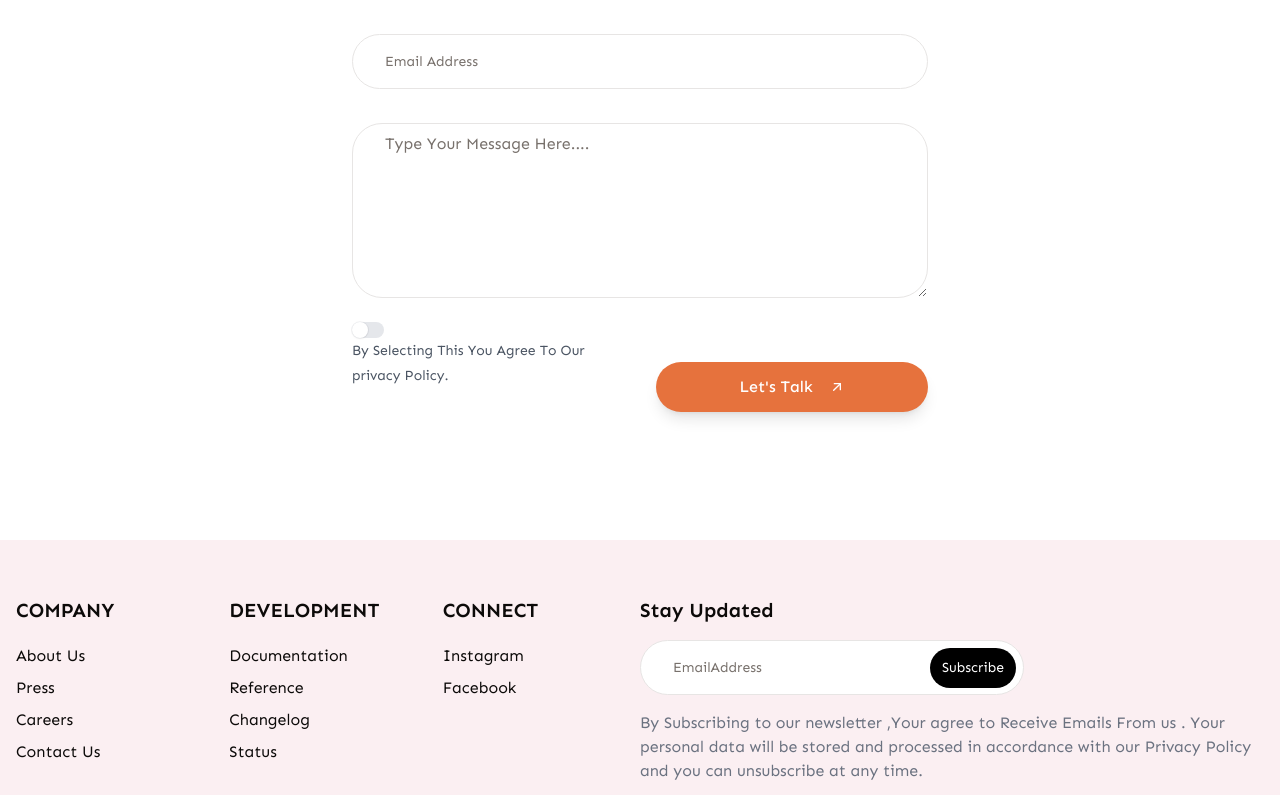
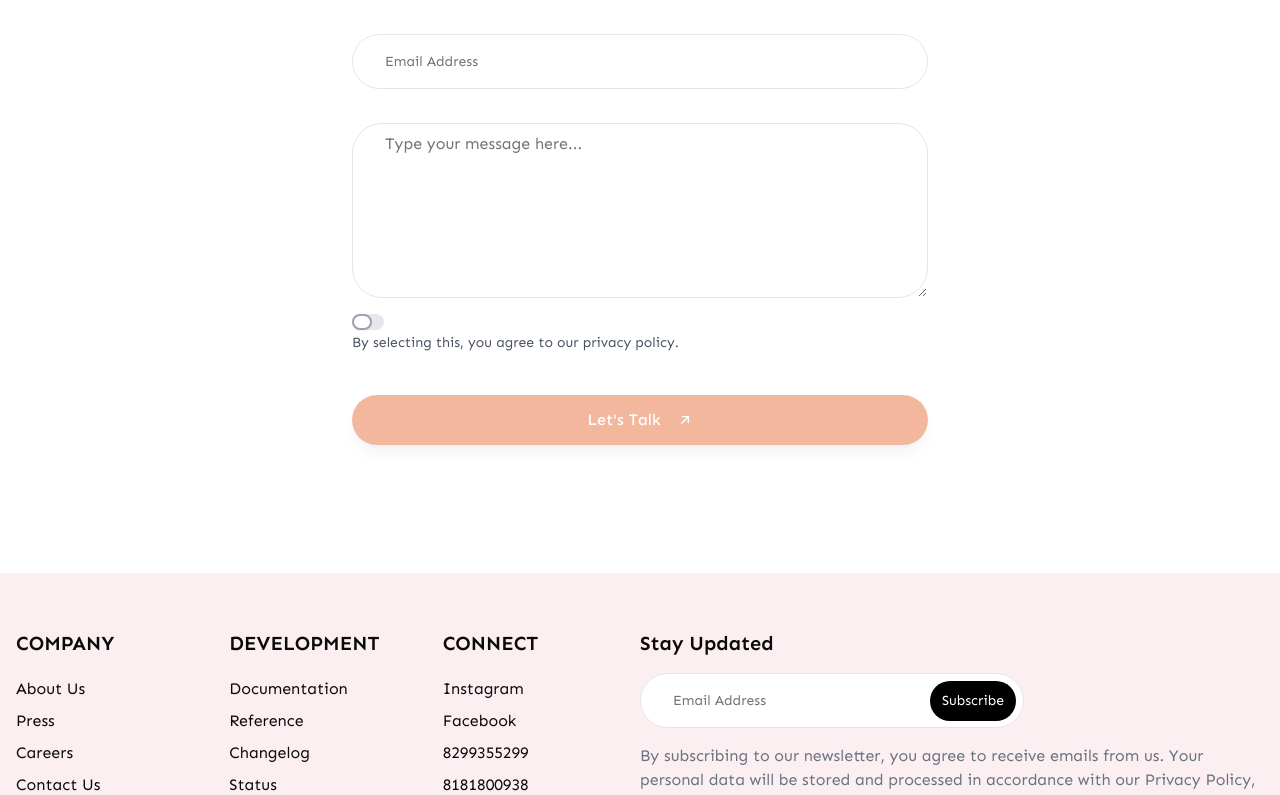
Before and after one commit to abdulrr25/Interior-Designer, a Next.js app: page /contact in a window 1280 px wide. Shown: the part 540-1335 px from the top of the page. Built offline with nearby package versions, Linux system fonts and the light colour scheme.

Commit message:
made the contact page

```diff
--- /dev/null
+++ b/app/api/contact/route.jsx
@@ -0,0 +1,51 @@
+import nodemailer from "nodemailer";
+
+export async function POST(request) {
+  try {
+    // Parse the request body
+    const { firstName, lastName, company, email, message } = await request.json();
+
+    // Validate required fields
+    if (!firstName || !lastName || !email || !message) {
+      return new Response(
+        JSON.stringify({ error: "All required fields must be filled out." }),
+        { status: 400 }
+      );
+    }
+
+    // Create a transporter object using your email service credentials
+    const transporter = nodemailer.createTransport({
+      service: "gmail", // You can replace it with your email service provider
+      auth: {
+        user: process.env.GMAIL_USER, // Your Gmail address from environment variables
+        pass: process.env.GMAIL_PASS, // Your Gmail app password
+      },
+    });
+
+    // Configure the email to be sent
+    const mailOptions = {
+      from: email, // The sender's email
+      to: "newrangolibuildersnrb@gmail.com", // Your email address
+      subject: `New Contact Form Submission from ${firstName} ${lastName}`,
+      text: `
+        Name: ${firstName} ${lastName}
+        Company: ${company}
+        Email: ${email}
+        Message: ${message}
+      `,
+    };
+
+    // Send the email
+    await transporter.sendMail(mailOptions);
+
+    // Return a success response
+    return new Response(JSON.stringify({ success: true, message: "Email sent successfully!" }), {
+      status: 200,
+    });
+  } catch (error) {
+    console.error("Error in sending email:", error);
+    return new Response(JSON.stringify({ success: false, error: error.message }), {
+      status: 500,
+    });
+  }
+}
--- a/app/contact/page.jsx
+++ b/app/contact/page.jsx
@@ -1,87 +1,158 @@
-"use client"
+"use client";
 
-import { Input } from "@/components/ui/input"
-import { Textarea } from "@/components/ui/textarea"
-import { Switch } from "@headlessui/react"
-import { Button } from "@/components/ui/button"
-import { TbArrowUpRight } from "react-icons/tb"
-import { useState } from "react"
+import { useState } from "react";
+import { Input } from "@/components/ui/input";
+import { Textarea } from "@/components/ui/textarea";
+import { Switch } from "@headlessui/react";
+import { Button } from "@/components/ui/button";
+import { TbArrowUpRight } from "react-icons/tb";
 
-function classNames(...classes){
-  return classes.filter(Boolean).join(' ')
+function classNames(...classes) {
+  return classes.filter(Boolean).join(" ");
 }
 
+export default function Contact() {
+  const [formData, setFormData] = useState({
+    firstName: "",
+    lastName: "",
+    company: "",
+    email: "",
+    message: "",
+  });
 
-export default function Contact(){
-  const [agreed,setAgreed] =useState(false)
+  const [agreed, setAgreed] = useState(false);
+
+  const handleChange = (e) => {
+    const { id, value } = e.target;
+    setFormData({ ...formData, [id]: value });
+  };
+
+  const handleSubmit = async (e) => {
+    e.preventDefault();
+
+    try {
+      const response = await fetch("/api/contact", {
+        method: "POST",
+        headers: {
+          "Content-Type": "application/json",
+        },
+        body: JSON.stringify(formData),
+      });
+
+      if (response.ok) {
+        alert("Your message has been sent successfully!");
+        setFormData({
+          firstName: "",
+          lastName: "",
+          company: "",
+          email: "",
+          message: "",
+        });
+      } else {
+        const errorData = await response.json();
+        alert(`Error: ${errorData.error}`);
+      }
+    } catch (error) {
+      console.error("Error submitting form:", error);
+      alert("An error occurred. Please try again.");
+    }
+  };
 
   return (
-    <div className="px-6 py-24 sm:py-32 lg:px-8 ">
-      <div className="mx-auto max-w-2xl text-center ">
-        <h2 className="text-3xl font-bold tracking-tight sm:text-4xl ">
-          Contact Sales
-        </h2>
+    <div className="px-6 py-24 sm:py-32 lg:px-8">
+      <div className="mx-auto max-w-2xl text-center">
+        <h2 className="text-3xl font-bold tracking-tight sm:text-4xl">Contact Sales</h2>
         <p className="mt-2 text-lg leading-8 text-muted-foreground">
-          Please feel Free to ask Anything
+          Please feel free to ask anything.
         </p>
       </div>
-      <form action="" className="mx-auto mt-16 max-w-xl sm:mt-20 ">
-        <div className="grid grid-cols-1 gap-x-8 gap-y-6 sm:grid-cols-2 ">
+      <form onSubmit={handleSubmit} className="mx-auto mt-16 max-w-xl sm:mt-20">
+        <div className="grid grid-cols-1 gap-x-8 gap-y-6 sm:grid-cols-2">
           <div className="mt-2.5">
-            <Input type="name" id="First Name" placeholder="First Name"/>
+            <Input
+              type="text"
+              id="firstName"
+              placeholder="First Name"
+              value={formData.firstName}
+              onChange={handleChange}
+              required
+            />
           </div>
           <div className="mt-2.5">
-            <Input type="name" id="Last Name" placeholder="Last Name"/>
+            <Input
+              type="text"
+              id="lastName"
+              placeholder="Last Name"
+              value={formData.lastName}
+              onChange={handleChange}
+              required
+            />
           </div>
-
-          <div className="sm:col-span-2 ">
-            <div className="mt-2.5">
-            <Input type="name" id="Company" placeholder="Company"/>
-
+          <div className="sm:col-span-2 mt-2.5">
+            <Input
+              type="text"
+              id="company"
+              placeholder="Company"
+              value={formData.company}
+              onChange={handleChange}
+            />
+          </div>
+          <div className="sm:col-span-2 mt-2.5">
+            <Input
+              type="email"
+              id="email"
+              placeholder="Email Address"
+              value={formData.email}
+              onChange={handleChange}
+              required
+            />
+          </div>
+          <div className="sm:col-span-2 mt-2.5">
+            <Textarea
+              id="message"
+              placeholder="Type your message here..."
+              value={formData.message}
+              onChange={handleChange}
+              required
+            />
           </div>
         </div>
-
-          <div className="sm:col-span-2 ">
-            <div className="mt-2.5">
-            <Input type="email" id="Email" placeholder="Email Address"/>
-
-            </div>
-          </div>
-
-          <div className="sm:col-span-2">
-            <div className="mt-2.5">
-              <Textarea placeholder="Type Your Message Here...."/>
-            </div>
-          </div>
-          <Switch.Group as="div">
+        <Switch.Group as="div" className="mt-4">
           <div>
             <Switch
               checked={agreed}
               onChange={setAgreed}
-              className={classNames(agreed?"bg-primary":"bg-gray-200" ,'flex w-8 fex-none cursor-pointer rounded-full ring-gray-900/5 transition-colors duration-200 ease-in-out focus-visible:outline focus-visible:outline-2 focus-visible:outline-offset-2')}
+              className={classNames(
+                agreed ? "bg-primary" : "bg-gray-200",
+                "flex w-8 cursor-pointer rounded-full transition-colors duration-200 ease-in-out"
+              )}
             >
-                <span className="sr-only">
-                  Agree to Policies
-                </span>
+              <span className="sr-only">Agree to policies</span>
               <span
                 aria-hidden="true"
-                className={classNames(agreed?'translate-x-3.5':'translate-x-0','h-4 w-4 transform rounded-full bg-white shadow-sm ring-1 ring-gray-900/5 transition duration-200 ease-in-out')}
+                className={classNames(
+                  agreed ? "translate-x-3.5" : "translate-x-0",
+                  "h-4 w-5 rounded-full border-2 border-gray-400 transform bg-white shadow-sm transition duration-200 ease-in-out"
+                )}
               />
             </Switch>
           </div>
-             <Switch.Label className="text-sm leading-6 text-gray-600 ">
-              By Selecting This You Agree To Our {' '}
-              <a href="#">privacy&nbsp;Policy</a>.
+          <Switch.Label className="text-sm leading-6 text-gray-600">
+            By selecting this, you agree to our{" "}
+            <a href="#">privacy policy</a>.
           </Switch.Label>
         </Switch.Group>
         <div className="mt-10">
-              <Button type="submit" className="flex w-full items-center px-8 py-3 text-white rounded-full shadow-lg hover:bg-gray-800 hover:ring-2 hover:ring-gray-950 ring-offset-2 ">
+          <Button
+            type="submit"
+            disabled={!agreed}
+            className="flex w-full items-center px-8 py-3 text-white rounded-full shadow-lg hover:bg-gray-800 hover:ring-2 hover:ring-gray-950 ring-offset-2"
+          >
             Let's Talk
-                <TbArrowUpRight className="w-5 h-5 ml-2"/>
+            <TbArrowUpRight className="w-5 h-5 ml-2" />
           </Button>
-            </div>
         </div>
       </form>
     </div>
-  )
+  );
 }
--- a/components/Footer.jsx
+++ b/components/Footer.jsx
@@ -1,15 +1,28 @@
-"use client"
+"use client";
 
-import { desVariants, tagVariants, titleVariants } from "@/utils/animation"
-import { motion } from "framer-motion"
-import Link from "next/link"
-import React from "react"
-import { Input } from "./ui/input"
+import { desVariants, tagVariants, titleVariants } from "@/utils/animation";
+import { motion } from "framer-motion";
+import Link from "next/link";
+import React, { useState } from "react";
+import { Input } from "./ui/input";
 
+export default function Footer() {
+  const [email, setEmail] = useState("");
 
-export default function Footer(){
+  const handleEmailChange = (e) => {
+    setEmail(e.target.value);
+  };
 
-    return(
+  const handleSubscribe = () => {
+    if (email) {
+      // You can send the email to your API or any other service here.
+      console.log("Subscribed with email:", email);
+    } else {
+      alert("Please enter a valid email address.");
+    }
+  };
+
+  return (
     <div className="bg-[#FBEFF2] dark:bg-[#292C3D]">
       <div className="container lg:grid lg:grid-cols-2 py-14 px-4">
         <div className="grid gap-4 pb-4 text-left lg:pb-0 lg:grid-cols-3">
@@ -18,14 +31,20 @@ export default function Footer(){
             whileInView={"onscreen"}
             variants={titleVariants}
           >
-                        <h2 className="pb-4 text-xl font-semibold uppercase">
-                            Company
-                        </h2>
+            <h2 className="pb-4 text-xl font-semibold uppercase">Company</h2>
             <div className="flex flex-col ">
-                            <Link href='/' className="py-1 hover:underline">About Us</Link>
-                            <Link href='/' className="py-1 hover:underline">Press</Link>
-                            <Link href='/' className="py-1 hover:underline">Careers</Link>
-                            <Link href='/' className="py-1 hover:underline">Contact Us</Link>
+              <Link href="/" className="py-1 hover:underline">
+                About Us
+              </Link>
+              <Link href="/" className="py-1 hover:underline">
+                Press
+              </Link>
+              <Link href="/" className="py-1 hover:underline">
+                Careers
+              </Link>
+              <Link href="/" className="py-1 hover:underline">
+                Contact Us
+              </Link>
             </div>
           </motion.div>
 
@@ -34,14 +53,20 @@ export default function Footer(){
             whileInView={"onscreen"}
             variants={desVariants}
           >
-                        <h2 className="pb-4 text-xl font-semibold uppercase">
-                            Development
-                        </h2>
+            <h2 className="pb-4 text-xl font-semibold uppercase">Development</h2>
             <div className="flex flex-col ">
-                            <Link href='/' className="py-1 hover:underline">Documentation</Link>
-                            <Link href='/' className="py-1 hover:underline">Reference</Link>
-                            <Link href='/' className="py-1 hover:underline">Changelog</Link>
-                            <Link href='/' className="py-1 hover:underline">Status</Link>
+              <Link href="/" className="py-1 hover:underline">
+                Documentation
+              </Link>
+              <Link href="/" className="py-1 hover:underline">
+                Reference
+              </Link>
+              <Link href="/" className="py-1 hover:underline">
+                Changelog
+              </Link>
+              <Link href="/" className="py-1 hover:underline">
+                Status
+              </Link>
             </div>
           </motion.div>
 
@@ -50,12 +75,26 @@ export default function Footer(){
             whileInView={"onscreen"}
             variants={tagVariants}
           >
-                        <h2 className="pb-4 text-xl font-semibold uppercase">
-                            Connect
-                        </h2>
+            <h2 className="pb-4 text-xl font-semibold uppercase">Connect</h2>
             <div className="flex flex-col ">
-                            <Link href='https://www.instagram.com/nrb_kitchen_studio/' className="py-1 hover:underline">Instagram</Link>
-                            <Link href='https://www.facebook.com/javedmirza07?mibextid=JRoKGi&rdid=f8Xnf5Rp6ISPhMn8&share_url=https%3A%2F%2Fwww.facebook.com%2Fshare%2F66MMPmVLwWxWJ5YM%2F%3Fmibextid%3DJRoKGi' className="py-1 hover:underline">Facebook</Link>
+              <Link
+                href="https://www.instagram.com/nrb_kitchen_studio/"
+                className="py-1 hover:underline"
+              >
+                Instagram
+              </Link>
+              <Link
+                href="https://www.facebook.com/javedmirza07"
+                className="py-1 hover:underline"
+              >
+                Facebook
+              </Link>
+              <Link href="tel:+918299355299" className="py-1 hover:underline">
+                8299355299
+              </Link>
+              <Link href="tel:+918181800938" className="py-1 hover:underline">
+                8181800938
+              </Link>
             </div>
           </motion.div>
         </div>
@@ -65,36 +104,53 @@ export default function Footer(){
           whileInView={"onscreen"}
           variants={desVariants}
         >
-                    <p className="pb-4 text-xl font-semibold">Stay Updated </p>
+          <p className="pb-4 text-xl font-semibold">Stay Updated</p>
           <div className="relative lg:max-w-sm">
-                        <Input type='name' id='first name' placeholder='EmailAddress' />
-                        <button  className="absolute bg-black text-white rounded-full h-10 px-3 text-sm top-2 right-2 hover:border-2 hover:border-black hover:bg-white hover:text-black dark:bg-primary ">
+            <Input
+              type="email"
+              id="email"
+              placeholder="Email Address"
+              value={email}
+              onChange={handleEmailChange}
+              required
+            />
+            <button
+              type="button"
+              onClick={handleSubscribe}
+              className="absolute bg-black text-white rounded-full h-10 px-3 text-sm top-2 right-2 hover:border-2 hover:border-black hover:bg-white hover:text-black dark:bg-primary"
+            >
               Subscribe
             </button>
           </div>
           <p className="pt-4 text-gray-500">
-                        By Subscribing to our newsletter ,Your agree to Receive Emails From us . Your personal data will be stored and processed in accordance with our Privacy Policy
-                        and you can unsubscribe at any time.
+            By subscribing to our newsletter, you agree to receive emails from
+            us. Your personal data will be stored and processed in accordance
+            with our Privacy Policy, and you can unsubscribe at any time.
           </p>
         </motion.div>
       </div>
+
       {/* CopyRight */}
       <motion.div
         initial="offscreen"
         whileInView={"onscreen"}
         variants={desVariants}
-            className="py-10 bg-black dark:bg-primary">
+        className="py-10 bg-black dark:bg-primary"
+      >
         <div className="container text-white text-center lg:justify-between lg:flex px-4">
-                    <div className="pb-4 lgg:pb-0">
+          <div className="pb-4 lg:pb-0">
             <p>&copy; 2025 Interior. All Rights Reserved</p>
           </div>
           <div>
-                        <Link className="p-4 hover:underline" href='/'>Privacy</Link>
-                        <Link className="p-4 hover:underline" href='/'>Terms</Link>
+            <Link className="p-4 hover:underline" href="/">
+              Privacy
+            </Link>
+            <Link className="p-4 hover:underline" href="/">
+              Terms
+            </Link>
           </div>
         </div>
       </motion.div>
-
     </div>
-    )
+  );
 }
--- a/package.json
+++ b/package.json
@@ -21,6 +21,7 @@
     "lucide-react": "^0.468.0",
     "next": "14.2.3",
     "next-themes": "^0.4.4",
+    "nodemailer": "^6.10.0",
     "react": "^18",
     "react-countup": "^6.5.3",
     "react-dom": "^18",
```
Also changed, not shown: 1 other file (tests, documents, lock files or other folders). Lines whose indentation alone changed are shown as unchanged.
